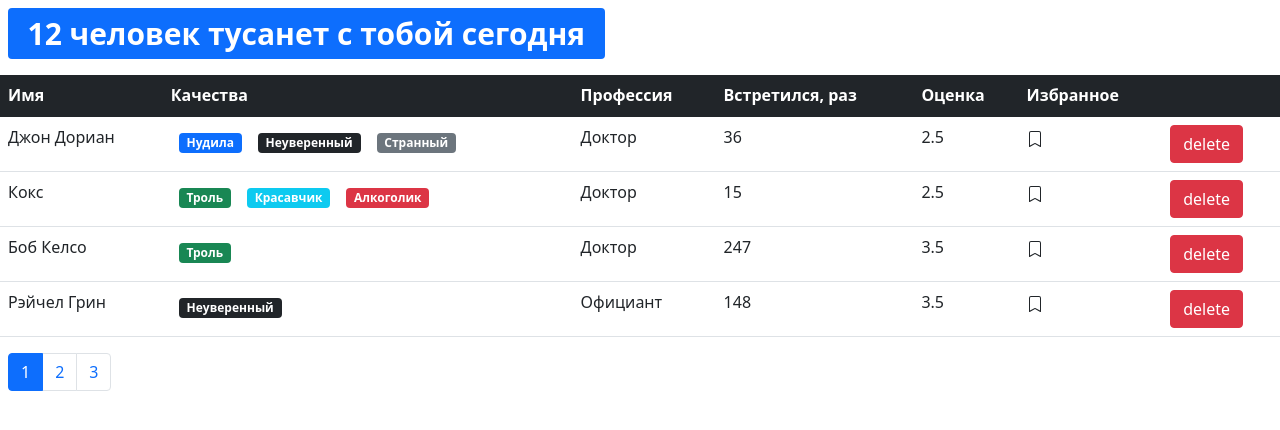
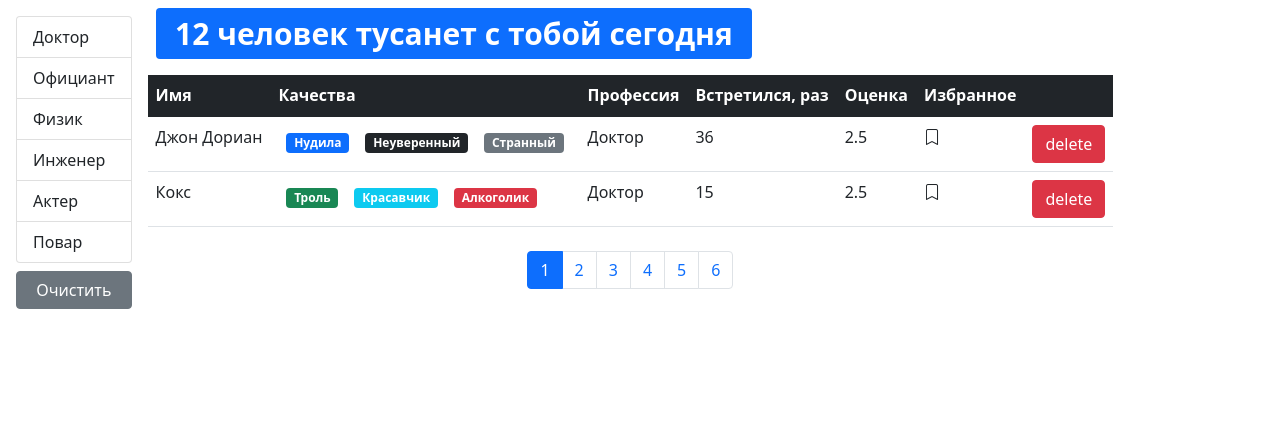
Before and after one commit to Krab-Krim/fast-company, a React (Create React App) app: page / in a window 1280 px wide. Shown: the top 430 px of the page. Built offline with nearby package versions, Linux system fonts and the light colour scheme.

Commit message:
Задание 5. Фильтрация

```diff
--- a/src/App.jsx
+++ b/src/App.jsx
@@ -1,10 +1,13 @@
-import React, { useState } from "react";
+import React, { useEffect, useState } from "react";
 import Users from "./components/users";
-import SearchStatus from "./components/searchStatus";
 import api from "./api";
 
 function App() {
-    const [users, setUsers] = useState(api.users.fetchAll);
+    const [users, setUsers] = useState([]);
+
+    useEffect(() => {
+        api.users.fetchAll().then((data) => setUsers(data));
+    }, []);
 
     const handleDelete = (userId) => {
         setUsers((prevState) => prevState.filter((el) => el._id !== userId));
@@ -24,7 +27,6 @@
 
     return (
         <div>
-            <SearchStatus length={users} />
             <Users
                 onDelete={handleDelete}
                 onToggleBookMark={handleToggleBookMark}
--- /dev/null
+++ b/src/api/fake.api/professions.api.js
@@ -0,0 +1,26 @@
+export const professionsObject = {
+    doctor: { _id: "67rdca3eeb7f6fgeed471818", name: "Доктор" },
+    waiter: { _id: "67rdca3eeb7f6fgeed471820", name: "Официант" },
+    physics: { _id: "67rdca3eeb7f6fgeed471814", name: "Физик" },
+    engineer: { _id: "67rdca3eeb7f6fgeed471822", name: "Инженер" },
+    actor: { _id: "67rdca3eeb7f6fgeed471824", name: "Актер" },
+    cook: { _id: "67rdca3eeb7f6fgeed471829", name: "Повар" }
+};
+export const professions = [
+    { _id: "67rdca3eeb7f6fgeed471818", name: "Доктор" },
+    { _id: "67rdca3eeb7f6fgeed471820", name: "Официант" },
+    { _id: "67rdca3eeb7f6fgeed471814", name: "Физик" },
+    { _id: "67rdca3eeb7f6fgeed471822", name: "Инженер" },
+    { _id: "67rdca3eeb7f6fgeed471824", name: "Актер" },
+    { _id: "67rdca3eeb7f6fgeed471829", name: "Повар" }
+];
+const fetchAll = () =>
+    new Promise((resolve) => {
+        window.setTimeout(function () {
+            resolve(professions);
+        }, 2000);
+    });
+
+export default {
+    fetchAll
+};
--- a/src/api/fake.api/user.api.js
+++ b/src/api/fake.api/user.api.js
@@ -1,11 +1,4 @@
-const professions = {
-    doctor: { _id: "67rdca3eeb7f6fgeed471818", name: "Доктор" },
-    waiter: { _id: "67rdca3eeb7f6fgeed471820", name: "Официант" },
-    physics: { _id: "67rdca3eeb7f6fgeed471814", name: "Физик" },
-    engineer: { _id: "67rdca3eeb7f6fgeed471822", name: "Инженер" },
-    actor: { _id: "67rdca3eeb7f6fgeed471824", name: "Актер" },
-    cook: { _id: "67rdca3eeb7f6fgeed471829", name: "Повар" }
-};
+import { professionsObject as professions } from "./professions.api";
 const qualities = {
     tedious: {
         _id: "67rdca3eeb7f6fgeed471198",
@@ -149,6 +142,14 @@
         bookmark: false
     }
 ];
-export function fetchAll() {
-    return users;
-}
+
+const fetchAll = () =>
+    new Promise((resolve) => {
+        window.setTimeout(function () {
+            resolve(users);
+        }, 2000);
+    });
+
+export default {
+    fetchAll
+};
--- a/src/api/index.js
+++ b/src/api/index.js
@@ -1,5 +1,7 @@
-import * as users from "./fake.api/user.api";
+import users from "./fake.api/user.api";
+import professions from "./fake.api/professions.api";
 const API = {
-    users
+    users,
+    professions
 };
 export default API;
--- a/src/components/bookmark.jsx
+++ b/src/components/bookmark.jsx
@@ -2,41 +2,9 @@
 import PropTypes from "prop-types";
 
 const BookMark = ({ status, ...props }) => {
-    const getIcon = () => {
-        if (status.bookmark === false) {
-            return (
-                <svg
-                    xmlns="http://www.w3.org/2000/svg"
-                    width="16"
-                    height="16"
-                    fill="currentColor"
-                    className="bi bi-bookmark"
-                    viewBox="0 0 16 16"
-                >
-                    <path d="M2 2a2 2 0 0 1 2-2h8a2 2 0 0 1 2 2v13.5a.5.5 0 0 1-.777.416L8 13.101l-5.223 2.815A.5.5 0 0 1 2 15.5V2zm2-1a1 1 0 0 0-1 1v12.566l4.723-2.482a.5.5 0 0 1 .554 0L13 14.566V2a1 1 0 0 0-1-1H4z" />
-                </svg>
-            );
-        } else {
-            return (
-                <svg
-                    xmlns="http://www.w3.org/2000/svg"
-                    width="16"
-                    height="16"
-                    fill="currentColor"
-                    className="bi bi-bookmark-fill"
-                    viewBox="0 0 16 16"
-                >
-                    <path d="M2 2v13.5a.5.5 0 0 0 .74.439L8 13.069l5.26 2.87A.5.5 0 0 0 14 15.5V2a2 2 0 0 0-2-2H4a2 2 0 0 0-2 2z" />
-                </svg>
-            );
-        }
-    };
-
     return (
         <>
-            <div onClick={() => props.onToggleBookMark(status._id)}>
-                {getIcon()}
-            </div>
+            <i className={"bi bi-bookmark" + (status.bookmark ? "-fill" : "")} onClick={() => props.onToggleBookMark(status._id)}></i>
         </>
     );
 };
--- /dev/null
+++ b/src/components/groupList.jsx
@@ -0,0 +1,32 @@
+import React from "react";
+import PropTypes from "prop-types";
+
+const GroupList = ({ items, valueProperty, contentProperty, onItemSelect, selectedItem }) => {
+    return (
+        <ul className="list-group">
+            {Object.keys(items).map((item) => (
+                <li
+                    key={items[item][valueProperty]}
+                    className={"list-group-item" + (items[item] === selectedItem ? " active" : "")}
+                    onClick={() => onItemSelect(items[item])}
+                    role="button"
+                >
+                    {items[item][contentProperty]}
+                </li>
+            ))}
+        </ul>
+    );
+};
+GroupList.defaultProps = {
+    valueProperty: "_id",
+    contentProperty: "name"
+};
+GroupList.propTypes = {
+    items: PropTypes.oneOfType([PropTypes.object, PropTypes.array]),
+    valueProperty: PropTypes.string.isRequired,
+    contentProperty: PropTypes.string.isRequired,
+    onItemSelect: PropTypes.func,
+    selectedItem: PropTypes.object
+};
+
+export default GroupList;
--- a/src/components/pagination.jsx
+++ b/src/components/pagination.jsx
@@ -32,7 +32,7 @@
 };
 
 Pagination.propTypes = {
-    itemsCount: PropTypes.number.isRequired,
+    itemsCount: PropTypes.number,
     pageSize: PropTypes.number.isRequired,
     onPageChange: PropTypes.func.isRequired,
     currentPage: PropTypes.number.isRequired
--- a/src/components/searchStatus.jsx
+++ b/src/components/searchStatus.jsx
@@ -1,25 +1,23 @@
 import React from "react";
 import PropTypes from "prop-types";
 
-const SearchStatus = ({ length }) => {
-    const count = length.length;
-
+const SearchStatus = ({ props }) => {
     const formatCount = () => {
-        return count === 0
+        return props === 0
             ? "Никто с тобой не тусанет"
-            : count + ` ${renderPhrase()} с тобой сегодня`;
+            : props + ` ${renderPhrase()} с тобой сегодня`;
     };
 
     const getBadgeClasses = () => {
         let classes = "badge m-2 ";
-        classes += count === 0 ? "bg-danger" : "bg-primary";
+        classes += props === 0 ? "bg-danger" : "bg-primary";
         return classes;
     };
 
     const renderPhrase = () => {
-        if (count === 1 || count >= 5) {
+        if (props === 1 || props >= 5) {
             return "человек тусанет";
-        } else if (count >= 2 && count < 5) {
+        } else if (props >= 2 && props < 5) {
             return "человека тусанут";
         }
     };
@@ -34,7 +32,7 @@
 };
 
 SearchStatus.propTypes = {
-    length: PropTypes.array.isRequired
+    props: PropTypes.number
 };
 
 export default SearchStatus;
--- a/src/components/user.jsx
+++ b/src/components/user.jsx
@@ -4,12 +4,12 @@
 import PropTypes from "prop-types";
 
 const User = ({ user, ...props }) => {
-    const getListUsers = user.map((item) => {
+    const getListUsers = user.map(item => {
         return (
             <tr key={item._id}>
                 <td>{item.name}</td>
                 <td>
-                    <Qualitie color={item} />
+                    <Qualitie color={item}/>
                 </td>
                 <td>{item.profession.name}</td>
                 <td>{item.completedMeetings}</td>
@@ -38,7 +38,7 @@
 };
 
 User.propTypes = {
-    user: PropTypes.array.isRequired,
+    user: PropTypes.oneOfType([PropTypes.object, PropTypes.array]),
     props: PropTypes.array,
     onToggleBookMark: PropTypes.func.isRequired,
     onDelete: PropTypes.func.isRequired
--- a/src/components/users.jsx
+++ b/src/components/users.jsx
@@ -1,28 +1,62 @@
-import React, { useState } from "react";
+import React, { useState, useEffect } from "react";
 import User from "./user";
 import Pagination from "./pagination";
 import { paginate } from "../utils/paginate";
 import PropTypes from "prop-types";
+import api from "../api";
+import GroupList from "./groupList";
+import SearchStatus from "./searchStatus";
 
 const Users = ({ users, ...props }) => {
-    const count = users.length;
-    const pageSize = 4;
+    const pageSize = 2;
+    const [currentPage, setCurrentPage] = useState(1);
+    const [professions, setProfessions] = useState();
+    const [selectedProf, setSelectedProf] = useState();
 
-    const [currentPage, setCurrentPage] = useState(1);
+    useEffect(() => {
+        api.professions.fetchAll().then((data) => setProfessions(data));
+    }, []);
+
+    useEffect(() => {
+        setCurrentPage(1);
+    }, [selectedProf]);
+
+    const handleProfessionSelect = item => {
+        setSelectedProf(item);
+    };
 
     const handlePageChange = (pageIndex) => {
         setCurrentPage(pageIndex);
     };
 
-    const userCrop = paginate(users, currentPage, pageSize);
+    const filteredUsers = selectedProf
+        ? users.filter((user) => JSON.stringify(user.profession) === JSON.stringify(selectedProf))
+        : users;
 
-    const getTableClasses = () => {
-        return count === 0 ? "d-none" : "table table-hover";
+    const count = filteredUsers.length;
+
+    const userCrop = paginate(filteredUsers, currentPage, pageSize);
+
+    const clearFilter = () => {
+        setSelectedProf();
     };
 
     return (
-        <>
-            <table className={getTableClasses()}>
+        <div className="d-flex">
+            {professions && (
+                <div className="d-flex flex-column flex-shrink-0 p-3">
+                    <GroupList
+                        selectedItem={selectedProf}
+                        items={professions}
+                        onItemSelect={handleProfessionSelect}
+                    />
+                    <button className="btn btn-secondary mt-2" onClick={clearFilter}>Очистить</button>
+                </div>
+            )}
+            <div className="d-flex flex-column">
+                <SearchStatus props={count}/>
+                {count > 0 && (
+                    <table className="table table-hover">
                         <thead>
                             <tr className="table-dark">
                                 <th scope="col">Имя</th>
@@ -31,7 +65,7 @@
                                 <th scope="col">Встретился, раз</th>
                                 <th scope="col">Оценка</th>
                                 <th scope="col">Избранное</th>
-                        <th scope="col"> </th>
+                                <th scope="col"></th>
                             </tr>
                         </thead>
                         <tbody>
@@ -42,18 +76,22 @@
                             />
                         </tbody>
                     </table>
+                )}
+                <div className="d-flex justify-content-center">
                     <Pagination
                         itemsCount={count}
                         pageSize={pageSize}
                         currentPage={currentPage}
                         onPageChange={handlePageChange}
                     />
-        </>
+                </div>
+            </div>
+        </div>
     );
 };
 
 Users.propTypes = {
-    users: PropTypes.array.isRequired,
+    users: PropTypes.oneOfType([PropTypes.object, PropTypes.array]),
     props: PropTypes.object,
     onToggleBookMark: PropTypes.func.isRequired,
     onDelete: PropTypes.func.isRequired
```
Also changed, not shown: .eslintrc.js, 1 other file (tests, documents, lock files or other folders). Lines whose indentation alone changed are shown as unchanged.
